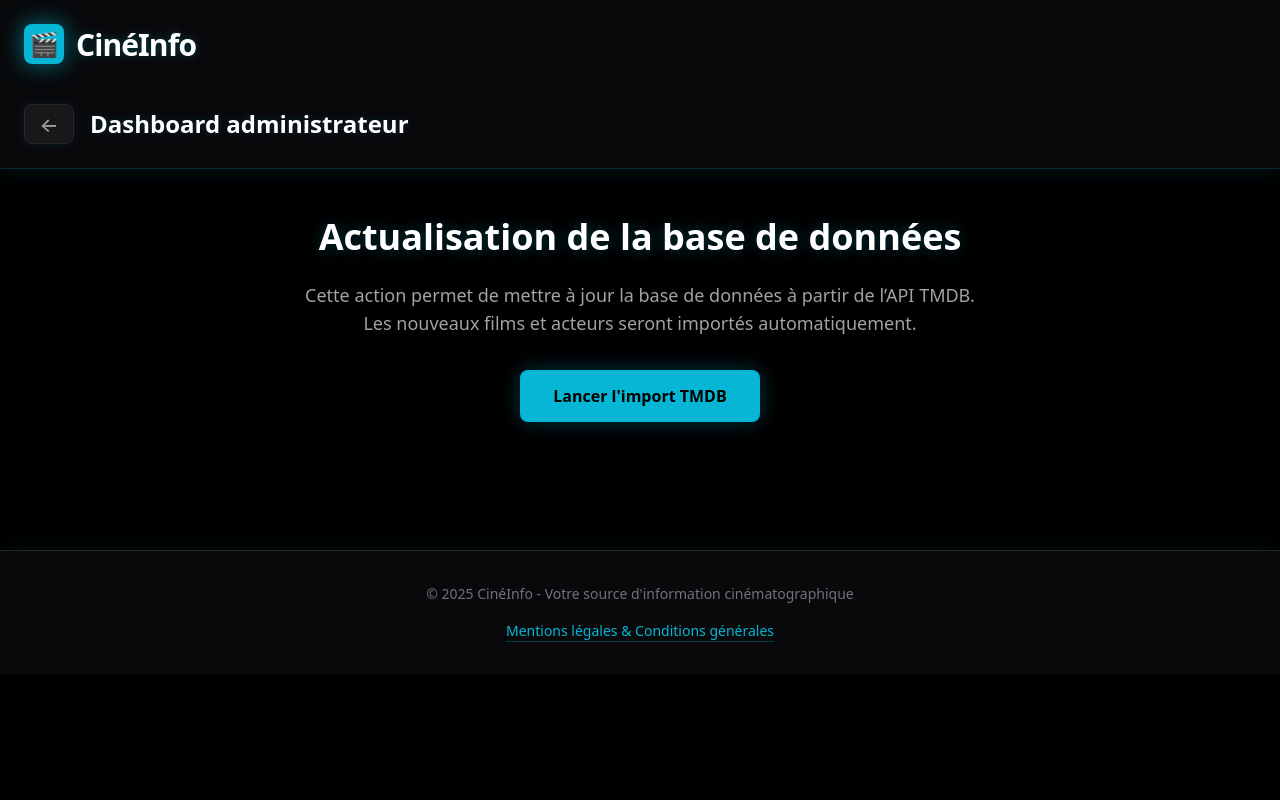
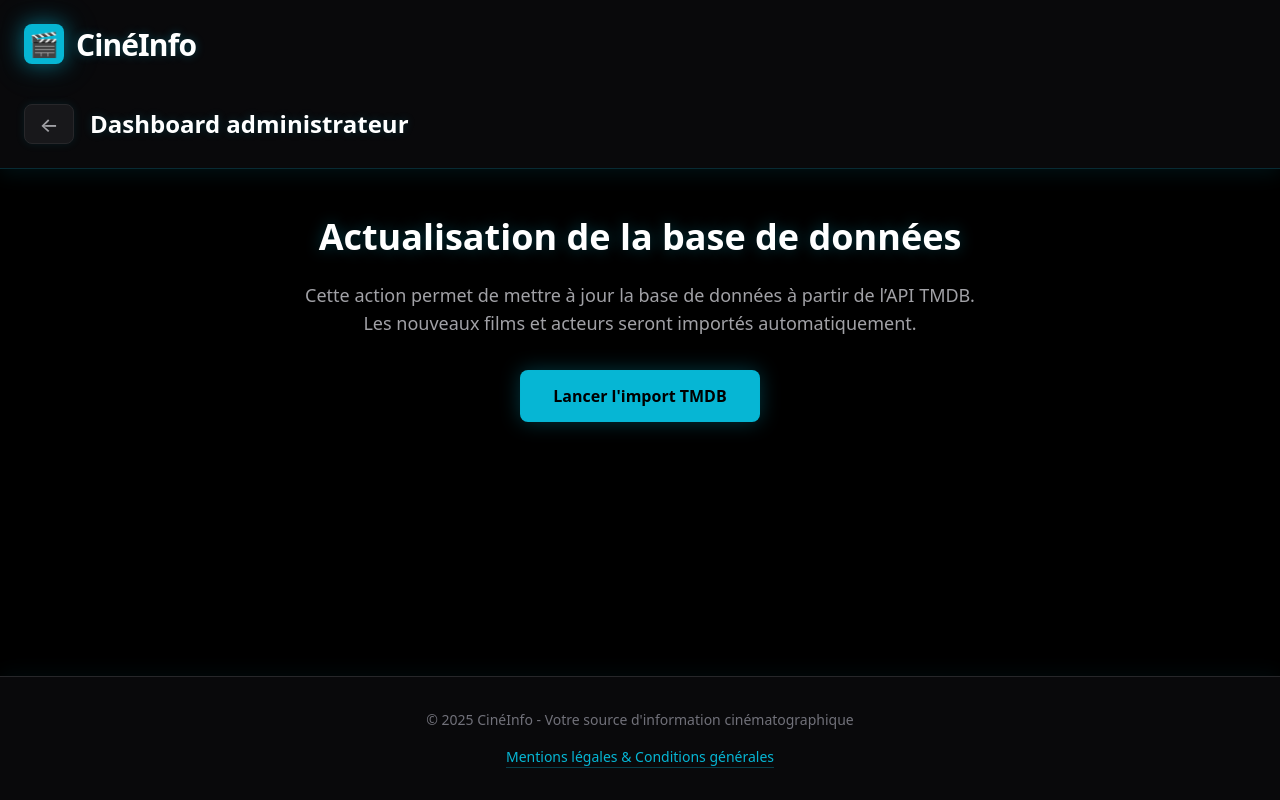
Before and after one commit to jeanstadler/strapi_mosquitoes_CDA, a React (Vite) app in the folder my-app/: page /admin/dashboard in a window 1280 px wide. Built offline with nearby package versions, Linux system fonts and the light colour scheme; sample sign-in values are in the browser's storage.

Commit message:
Fix: positionnement footer page AdminDashboard

```diff
--- a/my-app/src/App.css
+++ b/my-app/src/App.css
@@ -179,6 +179,16 @@ body {
   max-width: 1440px;
   margin: 0 auto;
   padding: 2.5rem 1.5rem;
+}
+
+.admin-dashboard{
+  display: flex;
+  flex-direction: column;
+  min-height: 100vh;
+}
+
+.admin-content{
+  flex:1;
 }
 
 /* Search */
```
